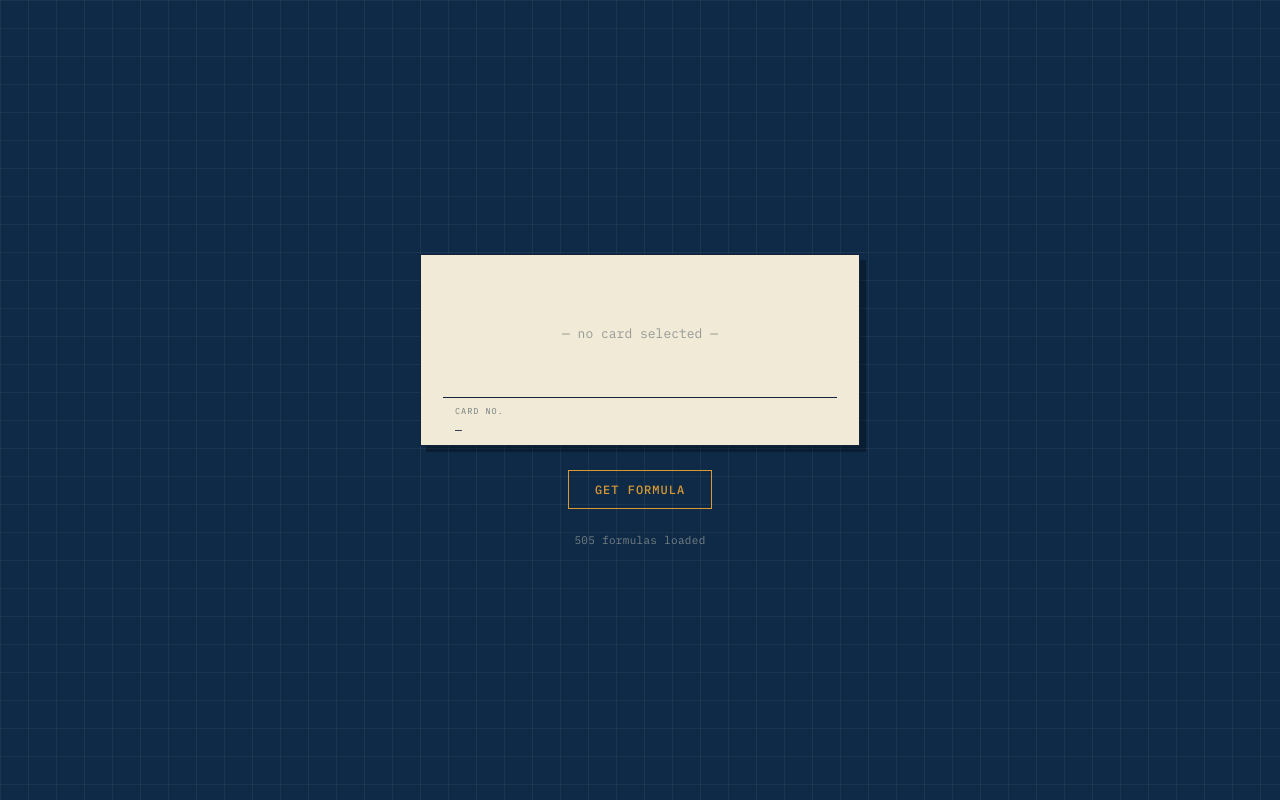
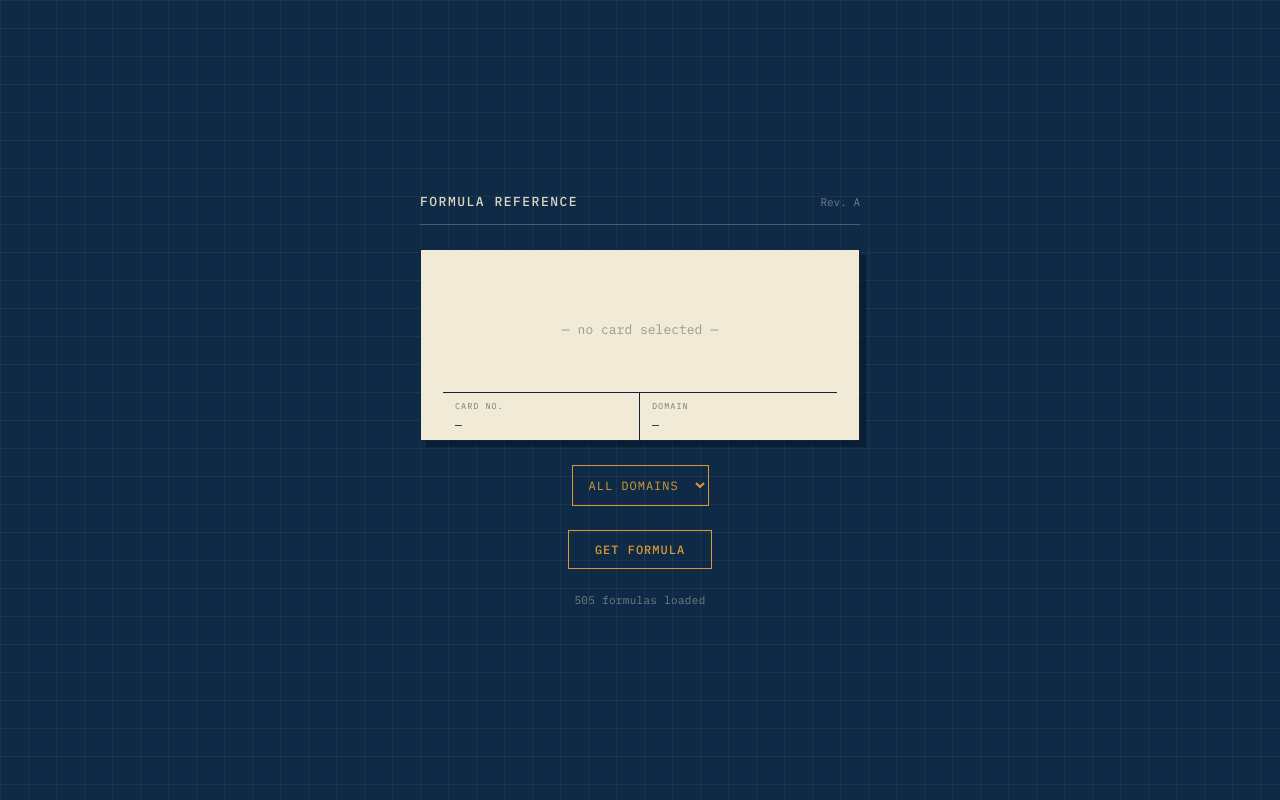
Before and after one commit to SkillichSE/formulas, a plain HTML site: page index.html in a window 1280 px wide. Drawn offline with Linux system fonts and the light colour scheme.

Commit message:
Update index.html

```diff
--- a/index.html
+++ b/index.html
@@ -11,19 +11,15 @@
   --blueprint:       #0E2A47;
   --blueprint-deep:  #0A2038;
   --grid-line:       rgba(255,255,255,0.055);
-
   --paper:       #F0EAD6;
   --card-ink:    #12233A;
   --card-ink-faint: rgba(18,35,58,0.55);
-
   --amber:      #D99A34;
   --chalk:      #DCD5BF;
   --ink-faint:  rgba(220,213,191,0.5);
 }
-
 *{ box-sizing:border-box; }
 html,body{ margin:0; min-height:100vh; }
-
 body{
   font-family:'IBM Plex Sans', sans-serif;
   color:var(--chalk);
@@ -45,6 +41,7 @@ body::before{
   background-size: 28px 28px;
   pointer-events:none;
 }
+#domainSelect{font-family:'IBM Plex Mono',monospace;font-size:12px;letter-spacing:1px;text-transform:uppercase;color:var(--amber);background:transparent;border:1px solid var(--amber);padding:11px 12px;cursor:pointer;}
 
 .wrap{
   width:100%;
@@ -56,13 +53,32 @@ body::before{
   position:relative;
   z-index:1;
 }
-
-/* ---------- the technical index card ---------- */
+.header{
+  width:100%;
+  border-bottom: 1px solid rgba(220,213,191,0.25);
+  padding-bottom:14px;
+  display:flex;
+  justify-content:space-between;
+  align-items:baseline;
+}
+h1{
+  font-family:'IBM Plex Mono', monospace;
+  font-weight:500;
+  font-size:13px;
+  letter-spacing:1.5px;
+  text-transform:uppercase;
+  margin:0;
+}
+.sub{
+  margin:0;
+  color:var(--ink-faint);
+  font-family:'IBM Plex Mono', monospace;
+  font-size:11px;
+}
 .card-slot{
   position:relative;
   width:100%;
 }
-
 .card{
   position:relative;
   background: var(--paper);
@@ -76,8 +92,6 @@ body::before{
   0%{ opacity:0.4; }
   100%{ opacity:1; }
 }
-
-/* registration marks, like a drafting sheet */
 .crop{
   position:absolute;
   width:10px; height:10px;
@@ -86,7 +100,6 @@ body::before{
 }
 .crop.tl{ top:-1px; left:-1px; border-right:none; border-bottom:none; }
 .crop.br{ bottom:-1px; right:-1px; border-left:none; border-top:none; }
-
 .card-body{
   min-height:118px;
   display:flex;
@@ -94,14 +107,12 @@ body::before{
   justify-content:center;
   padding: 14px 4px 22px;
 }
-
 .placeholder{
   color: rgba(18,35,58,0.4);
   font-family:'IBM Plex Mono', monospace;
   font-size:13px;
   text-align:center;
 }
-
 .name{
   font-family:'IBM Plex Mono', monospace;
   font-weight:600;
@@ -110,7 +121,6 @@ body::before{
   text-transform:uppercase;
   margin-bottom:12px;
 }
-
 .formula{
   font-family:'IBM Plex Mono', monospace;
   font-size:15px;
@@ -118,14 +128,16 @@ body::before{
   padding:2px 0 2px 12px;
   word-break: break-word;
 }
-
-/* title block, like the corner of an engineering drawing */
 .title-block{
   border-top: 1px solid var(--card-ink);
+  display:grid;
+  grid-template-columns: 1fr 1fr;
 }
 .tb-cell{
   padding: 7px 12px;
+  border-right: 1px solid var(--card-ink);
 }
+.tb-cell:last-child{ border-right:none; }
 .tb-label{
   font-family:'IBM Plex Mono', monospace;
   font-size:8.5px;
@@ -139,8 +151,6 @@ body::before{
   font-family:'IBM Plex Mono', monospace;
   font-size:11.5px;
 }
-
-/* ---------- controls ---------- */
 button{
   font-family:'IBM Plex Mono', monospace;
   font-weight:500;
@@ -155,9 +165,8 @@ button{
 }
 button:hover{ background: var(--amber); color: var(--blueprint); }
 button:active{ transform: translateY(1px); }
-button:disabled{ border-color:#5b6773; color:#5b6773; cursor:default; }
+
 button:disabled:hover{ background:transparent; color:#5b6773; }
-
 .status{
   font-family:'IBM Plex Mono', monospace;
   font-size:11px;
@@ -165,7 +174,6 @@ button:disabled:hover{ background:transparent; color:#5b6773; }
   text-align:center;
   letter-spacing:0.3px;
 }
-
 @media (prefers-reduced-motion: reduce){
   .card, .card.drawn{ animation:none; transition:none; }
 }
@@ -173,11 +181,14 @@ button:disabled:hover{ background:transparent; color:#5b6773; }
 </head>
 <body>
 <div class="wrap">
+  <div class="header">
+    <h1>Formula Reference</h1>
+    <span class="sub">Rev. A</span>
+  </div>
   <div class="card-slot">
     <div class="card" id="card">
       <div class="crop tl"></div>
       <div class="crop br"></div>
-
       <div class="card-body">
         <div class="placeholder" id="placeholder">— no card selected —</div>
         <div id="content" style="display:none;">
@@ -185,54 +196,67 @@ button:disabled:hover{ background:transparent; color:#5b6773; }
           <div class="formula" id="formulaText"></div>
         </div>
       </div>
-
       <div class="title-block">
         <div class="tb-cell">
           <span class="tb-label">Card No.</span>
           <span class="tb-value" id="cardNo">—</span>
         </div>
+        <div class="tb-cell">
+          <span class="tb-label">Domain</span>
+          <span class="tb-value" id="cardDomain">—</span>
+        </div>
       </div>
     </div>
   </div>
-
+  <select id="domainSelect" style="font-family:'IBM Plex Mono',monospace;font-size:12px;letter-spacing:1px;text-transform:uppercase;color:var(--amber);background:transparent;border:1px solid var(--amber);padding:11px 12px;cursor:pointer;">
+    <option value="ALL">All domains</option>
+  </select>
   <button id="drawBtn" disabled>Get formula</button>
   <div class="status" id="statusLine">Loading...</div>
 </div>
-
 <script>
 let FORMULAS = [];
-
 const cardEl = document.getElementById('card');
 const placeholder = document.getElementById('placeholder');
 const content = document.getElementById('content');
 const lawName = document.getElementById('lawName');
 const formulaText = document.getElementById('formulaText');
 const cardNo = document.getElementById('cardNo');
+const cardDomain = document.getElementById('cardDomain');
 const btn = document.getElementById('drawBtn');
 const statusLine = document.getElementById('statusLine');
-
+const domainSelect = document.getElementById('domainSelect');
 function draw(){
   if(FORMULAS.length === 0) return;
-  const idx = Math.floor(Math.random() * FORMULAS.length);
-  const item = FORMULAS[idx];
-
+  const pool = domainSelect.value === 'ALL'
+    ? FORMULAS
+    : FORMULAS.filter(item => (item.domain || item.category || 'General') === domainSelect.value);
+  if(pool.length === 0) return;
+  const item = pool[Math.floor(Math.random() * pool.length)];
+  const idx = FORMULAS.indexOf(item);
   placeholder.style.display = 'none';
   content.style.display = 'block';
   lawName.textContent = item.name;
   formulaText.textContent = item.formula;
   cardNo.textContent = String(idx + 1).padStart(3, '0');
-
+  cardDomain.textContent = item.domain || item.category || '—';
   cardEl.classList.remove('drawn');
-  void cardEl.offsetWidth; // restart animation
+  void cardEl.offsetWidth;
   cardEl.classList.add('drawn');
 }
-
 btn.addEventListener('click', draw);
-
 fetch('./formulas.json')
   .then(res => res.json())
   .then(data => {
     FORMULAS = data;
+    [...new Set(FORMULAS.map(item => item.domain || item.category || 'General'))]
+      .sort((a,b) => a.localeCompare(b))
+      .forEach(domain => {
+        const option = document.createElement('option');
+        option.value = domain;
+        option.textContent = domain;
+        domainSelect.appendChild(option);
+      });
     statusLine.textContent = FORMULAS.length + ' formulas loaded';
     btn.disabled = false;
   })
```
